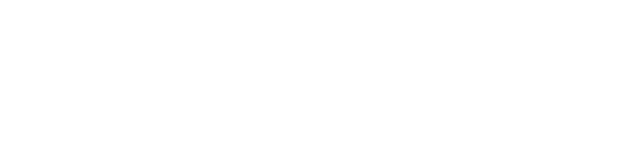
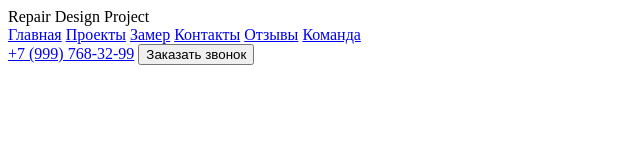
Before and after one commit to AshAlmert/Rostov, a website: page index.html in a window 1280 px wide. Shown: the whole page, without its empty margins (0-640 px from the left). Drawn offline with Linux system fonts and the light colour scheme.

Commit message:
feat: add header in index.html

```diff
--- a/index.html
+++ b/index.html
@@ -7,6 +7,25 @@
     <title>Document</title>
 </head>
 <body>
-
+    <header class="header">
+        <div class="container">
+            <div class="menu">
+                <div class="logo menu__logo">Repair Design Project</div>
+                <nav class="nav menu__nav">
+                    <a href="#" class="nav__item">Главная</a>
+                    <a href="#" class="nav__item">Проекты</a>
+                    <a href="#" class="nav__item">Замер</a>
+                    <a href="#" class="nav__item">Контакты</a>
+                    <a href="#" class="nav__item">Отзывы</a>
+                    <a href="#" class="nav__item">Команда</a>
+                </nav>
+                <div class="cantacts menu__contacts">
+                    <a href="tel:+7(999)7683299" class="phone contacts__phone">+7 (999) 768-32-99</a>
+                    <button class="button contacts__button button--primery">Заказать звонок</button>
+                </div>
+            </div>
+        </div>
+        <!-- /.container -->
+    </header>
 </body>
 </html>
```
